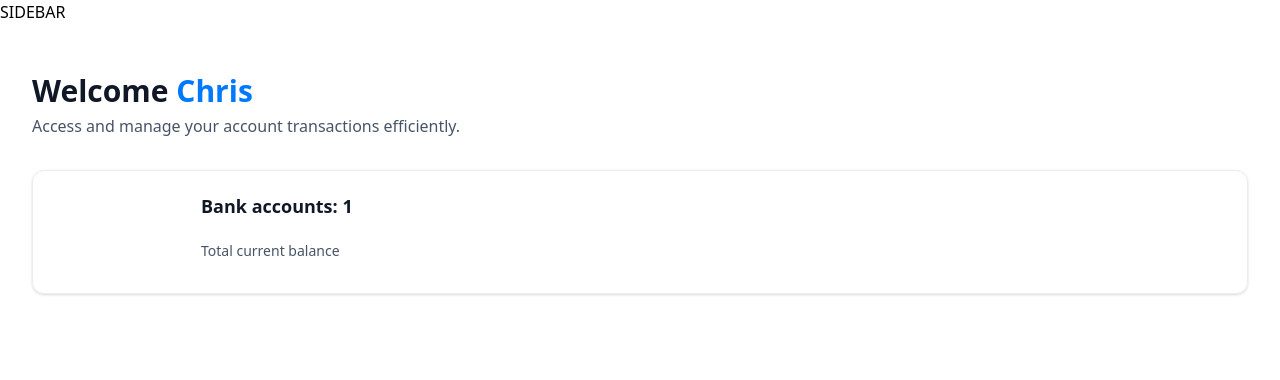
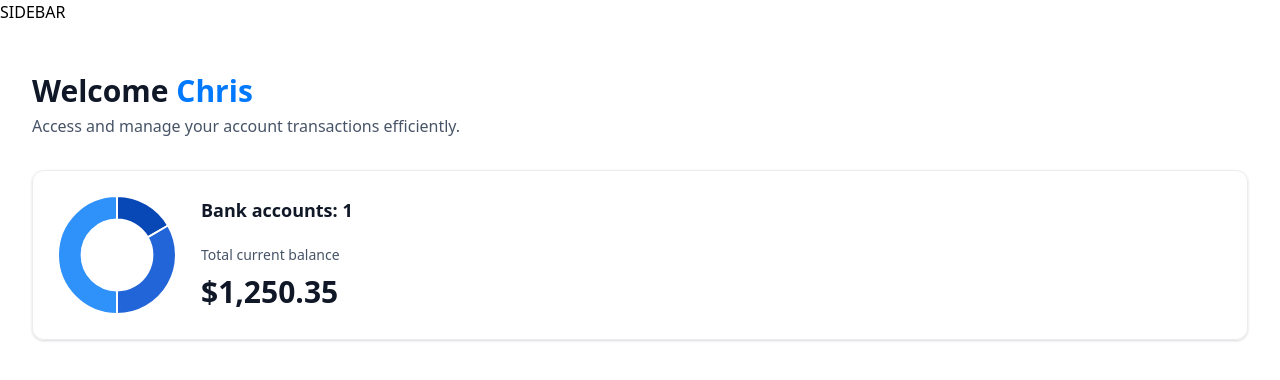
Before and after one commit to ChrisJoshRoberts/neo-bank, a Next.js app: page / in a window 1280 px wide. Shown: the top 380 px of the page. Built offline with nearby package versions, Linux system fonts and the light colour scheme.

Commit message:
adding chart.js doughnut

```diff
--- /dev/null
+++ b/components/AnimatedCounter.tsx
@@ -0,0 +1,13 @@
+"use client"
+import React from 'react'
+import Counter from 'react-countup'
+
+const AnimatedCounter = ({amount}: {amount: number}) => {
+  return (
+    <div className="w-full">
+      <Counter end={amount} duration={2} decimals={2} prefix="$" />
+    </div>
+  )
+}
+
+export default AnimatedCounter
--- /dev/null
+++ b/components/DoughnutChart.tsx
@@ -0,0 +1,43 @@
+'use client'
+import React from 'react'
+import { Doughnut } from 'react-chartjs-2';
+import {
+  Chart as ChartJS,
+  ArcElement,
+  Tooltip,
+  Legend,
+} from 'chart.js';
+
+ChartJS.register(ArcElement, Tooltip, Legend);
+
+
+const  DoughnutChart = ({accounts }: DoughnutChartProps) => {
+
+  const data = {
+    datasets: [
+      {
+        label: 'Banks',
+        data: [1250, 2500, 3750],
+        backgroundColor: ['#0747b6', '#2265d8', '#2f91fa'],
+      }
+    ],
+    labels: ['Bank 1', 'Bank 2', 'Bank 3'],
+  }
+
+  return (
+    <Doughnut
+      data={data}
+      options={{
+        cutout: '60%',
+        plugins: {
+          legend: {
+            display: false
+          }
+        }
+
+      }}
+    />
+  )
+}
+
+export default  DoughnutChart
--- a/components/TotalBalanceBox.tsx
+++ b/components/TotalBalanceBox.tsx
@@ -1,11 +1,13 @@
 import React from 'react'
+import AnimatedCounter from './AnimatedCounter'
+import DoughnutChart from './DoughnutChart'
 
 const TotalBalanceBox = ({accounts=[], totalBanks, totalCurrentBalance}: TotlaBalanceBoxProps) => {
   return (
     <section className='total-balance'>
       <div className='total-balance-chart'>
         {/* Doughnut Chart */}
-
+        <DoughnutChart accounts={accounts} />
       </div>
       <div className="flex flex-col gap-6">
         <h2 className="header-2">
@@ -15,9 +17,9 @@ const TotalBalanceBox = ({accounts=[], totalBanks, totalCurrentBalance}: TotlaBa
           <p className='total-balance-label'>
             Total current balance
           </p>
-          <p className='total-balance-amount'>
-
-          </p>
+          <div className='total-balance-amount'>
+            <AnimatedCounter amount={totalCurrentBalance} />
+          </div>
         </div>
       </div>
     </section>
--- a/package.json
+++ b/package.json
@@ -10,11 +10,15 @@
   },
   "dependencies": {
     "@radix-ui/react-slot": "^1.1.0",
+    "chart.js": "^4.4.4",
     "class-variance-authority": "^0.7.0",
     "clsx": "^2.1.1",
     "lucide-react": "^0.438.0",
     "next": "14.2.8",
+    "query-string": "^9.1.0",
     "react": "^18",
+    "react-chartjs-2": "^5.2.0",
+    "react-countup": "^6.5.3",
     "react-dom": "^18",
     "tailwind-merge": "^2.5.2",
     "tailwindcss-animate": "^1.0.7"
```
Also changed, not shown: lib/utils.ts (line endings or trailing spaces), 1 other file (tests, documents, lock files or other folders).
